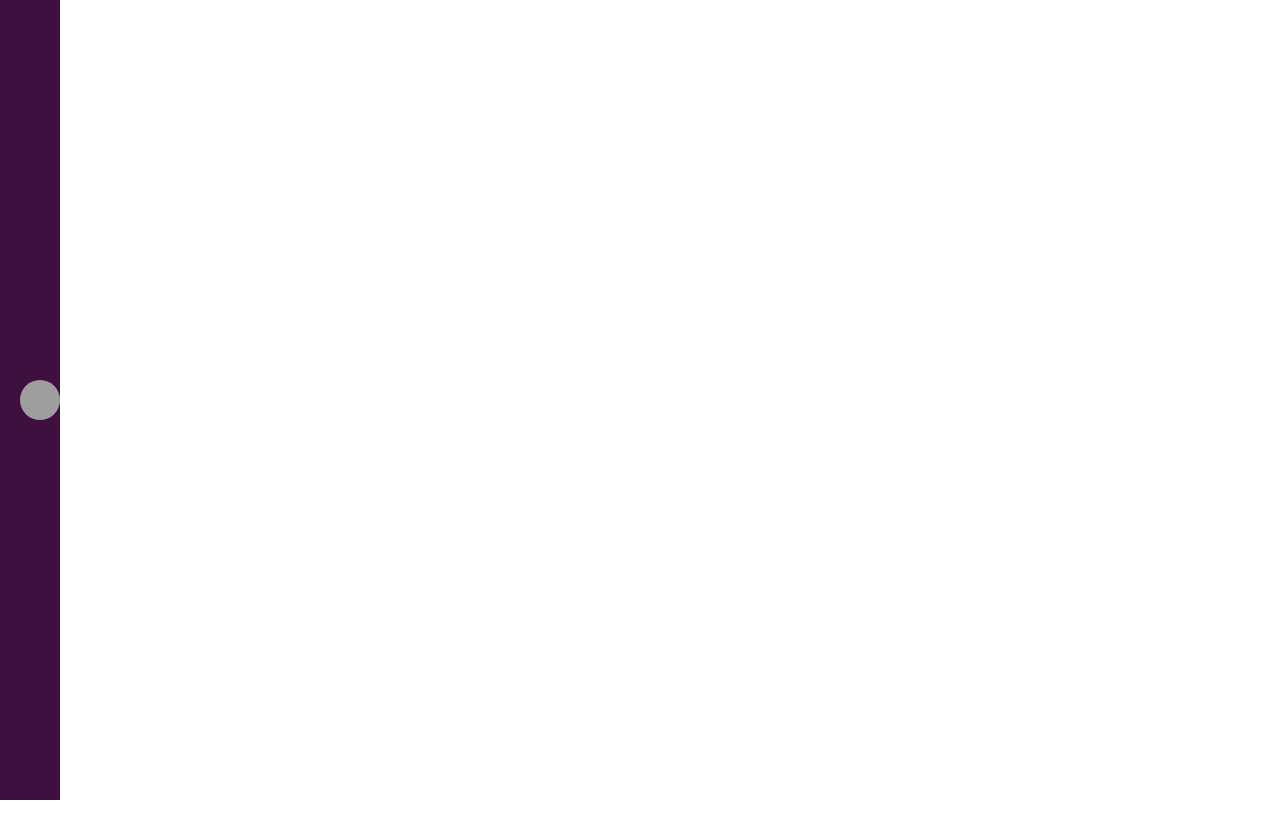
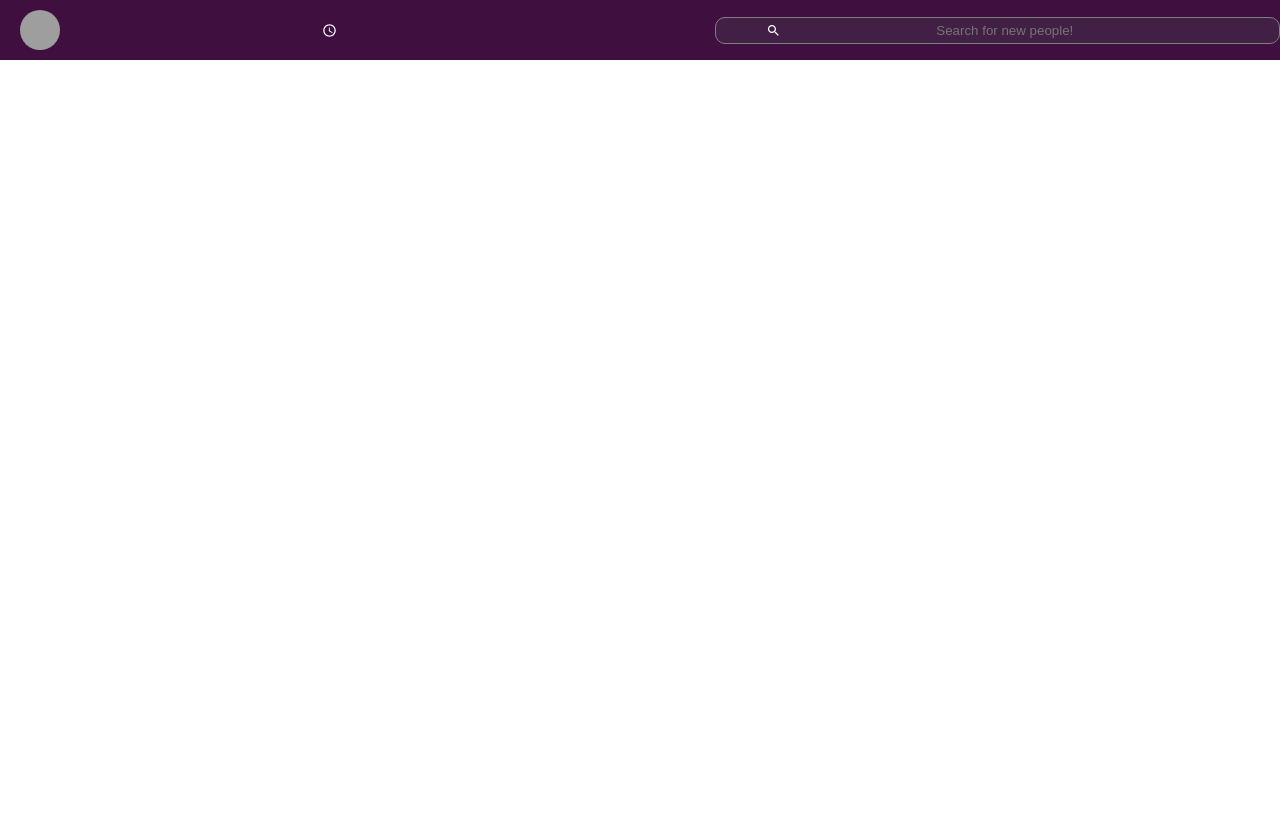
Before and after one commit to davidwesolowski/slack-clone, a React (Create React App) app: page / in a window 1280 px wide. Shown: the top 838 px of the page. Before the commit the page ends 800 px from the top, so only its background shows below. Built offline with nearby package versions, Linux system fonts and the light colour scheme; grey boxes are pictures that could not be loaded.

Commit message:
Added searching pane

```diff
--- a/src/App.js
+++ b/src/App.js
@@ -4,8 +4,11 @@ import Header from './components/Header/Header';
 
 const App = () => {
   return (
-    <div className="app__body">
+    <div className="app">
       <Header />
+      <div className="app__body">
+
+      </div>
 
     </div>
   )
--- a/src/components/Header/Header.css
+++ b/src/components/Header/Header.css
@@ -13,3 +13,31 @@
     align-items: center;
     margin-left: 2rem;
 }
+
+.header__left > .MuiSvgIcon-root {
+    margin-left: auto;
+    margin-right: 3rem;
+}
+
+.header__search {
+    flex: 0.4;
+    background-color: #421f44;
+    display: flex;
+    align-items: center;
+    text-align: center;
+    border: 1px solid gray;
+    padding: 0 5rem;
+    border-radius: 1rem;
+}
+
+.header__search > input {
+    background-color: transparent;
+    border: none;
+    min-width: 35vw;
+    text-align: center;
+    padding: .5rem;
+}
+
+.header__search > input:focus {
+    outline: none;
+}
--- a/src/components/Header/Header.js
+++ b/src/components/Header/Header.js
@@ -1,5 +1,7 @@
 import React from 'react'
 import { Avatar } from '@material-ui/core';
+import AccessTimeIcon from '@material-ui/icons/AccessTime';
+import SearchIcon from '@material-ui/icons/Search';
 import './Header.css';
 
 const Header = () => {
@@ -7,6 +9,11 @@ const Header = () => {
         <div className="header">
             <div className="header__left">
                 <Avatar src="user" alt="user-avatar"/>
+                <AccessTimeIcon />
+            </div>
+            <div className="header__search">
+                <SearchIcon />
+                <input placeholder="Search for new people!"/>
             </div>
         </div>
     )
```
